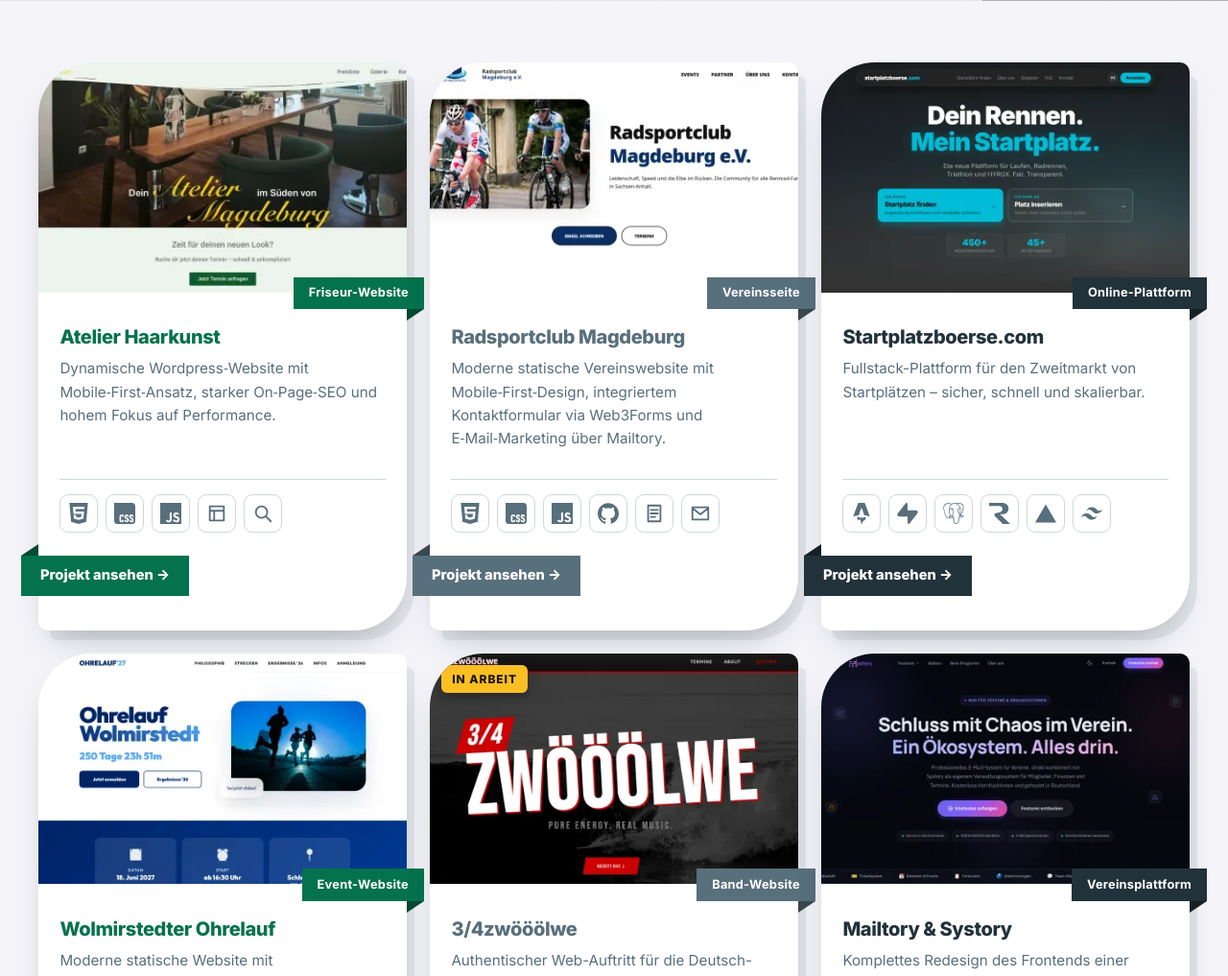
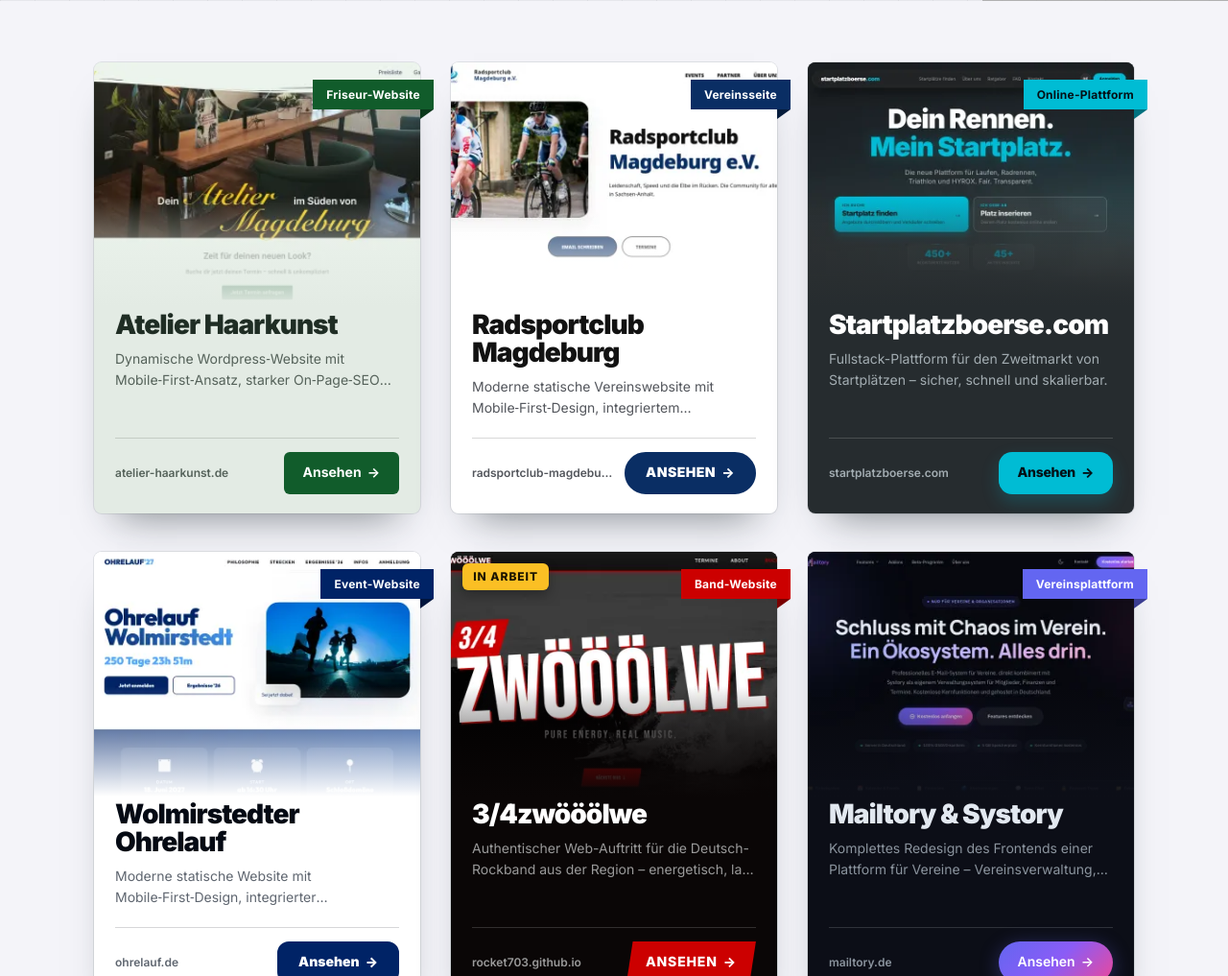
Before and after one commit to rocket703/rdesign, an Astro site: page /projekte in a window 1280 px wide. Shown: the part 513-1530 px from the top of the page at 96% size. Built offline with nearby package versions, Linux system fonts and the light colour scheme; Astro itself is replaced by a stand-in of ours; grey boxes are pictures that could not be loaded; a web font is replaced by a local one.

Commit message:
Projektkarte als Plakat mit festen Maßen (340 × 470), Farben und Button je Projekt

```diff
--- a/src/components/ProjectCard.astro
+++ b/src/components/ProjectCard.astro
@@ -1,40 +1,74 @@
 ---
 // src/components/ProjectCard.astro
+// Projektkarte „Plakat“: feste Maße (340 × 470 px), überall gleich – Startseite, Projekte-Seite, Handy.
+// Screenshot randlos oben, darunter großer Titel; Farben, Band und Button im Stil der Projektseite.
+// Die Werte kommen aus `theme` im Projekt (src/content/projects/*.md).
+import type { CollectionEntry } from 'astro:content';
 import { responsiveImage } from '../lib/images';
-import TechIcons from './TechIcons.astro';
 import { isInProgress } from '../lib/project-status';
+
+type Theme = NonNullable<CollectionEntry<'projects'>['data']['theme']>;
 
 interface Props {
   title: string;
   description: string;
   image: string;
-  tags: string[];
   id: string;
+  /** Adresse der Projektseite – unten in der Karte als Domain */
+  url?: string;
   headingLevel?: 2 | 3;
   status?: string;
   /** Projektart für das Band (z. B. „Vereinsseite“) */
   category?: string;
-  /** Position in der Liste – bestimmt die Kartenfarbe */
-  accent?: number;
+  /** Farben und Button-Stil der Projektseite */
+  theme?: Theme;
 }
 
-const { title, description, image, tags, id, headingLevel = 3, status = 'online', category, accent = 0 } = Astro.props;
+const { title, description, image, id, url, headingLevel = 3, status = 'online', category, theme } = Astro.props;
 const inProgress = isInProgress(status);
 const media = responsiveImage(image, 800);
-const accents = ['var(--c-turf)', 'var(--c-slate)', 'var(--c-deep)'];
-const color = accents[accent % accents.length];
-// mobil zeigt die Karte nur die ersten Technik-Icons in einer Reihe, der Rest als „+N“
-const TECH_MOBILE = 4;
-const techMore = tags.length - TECH_MOBILE;
+
+let domain = '';
+try {
+  domain = url ? new URL(url).hostname.replace(/^www\./, '') : '';
+} catch {
+  domain = '';
+}
+
+// ohne eigenes Theme: dunkle Karte in den Farben von r³webdesign
+const t: Theme = theme ?? {
+  bg: '#1a262c',
+  text: '#ffffff',
+  muted: '#c3ccd0',
+  accent: '#04724d',
+  accentText: '#ffffff',
+  button: { bg: '#04724d', text: '#ffffff', border: 'none', radius: '8px', transform: 'none', weight: 700, tracking: 'normal', shadow: 'none', clip: 'none' },
+};
+const vars = [
+  `--pc-bg: ${t.bg}`,
+  `--pc-text: ${t.text}`,
+  `--pc-muted: ${t.muted}`,
+  `--pc-accent: ${t.accent}`,
+  `--pc-accent-text: ${t.accentText}`,
+  `--pc-btn-bg: ${t.button.bg}`,
+  `--pc-btn-text: ${t.button.text}`,
+  `--pc-btn-border: ${t.button.border}`,
+  `--pc-btn-radius: ${t.button.radius}`,
+  `--pc-btn-transform: ${t.button.transform}`,
+  `--pc-btn-weight: ${t.button.weight}`,
+  `--pc-btn-tracking: ${t.button.tracking}`,
+  `--pc-btn-shadow: ${t.button.shadow}`,
+  `--pc-btn-clip: ${t.button.clip}`,
+].join('; ');
 ---
 
-<a class="project-card autoShow" href={`/projekte/${id}/`} style={`--card: ${color}`}>
+<a class="project-card autoShow" href={`/projekte/${id}/`} style={vars}>
   <div class="project-card__media">
     {inProgress && <span class="status-badge-wip status-badge-wip--card">In Arbeit</span>}
     <img
       src={media.src}
       srcset={media.srcset}
-      sizes="(max-width: 699px) calc(100vw - 3rem), (max-width: 1100px) 50vw, 380px"
+      sizes="340px"
       width={media.width ?? 800}
       height={media.height ?? 450}
       alt={`Vorschau von ${title}`}
@@ -48,52 +82,51 @@ const techMore = tags.length - TECH_MOBILE;
       ? <h2 class="project-card__title">{title}</h2>
       : <h3 class="project-card__title">{title}</h3>}
     <p class="project-card__text">{description}</p>
-    <div class="project-card__techrow">
-      <TechIcons tags={tags} class="project-card__tech" />
-      {techMore > 0 && <span class="project-card__more" aria-hidden="true">+{techMore}</span>}
+    <div class="project-card__foot">
+      {domain && <span class="project-card__domain">{domain}</span>}
+      <span class="project-card__cta">Ansehen <span aria-hidden="true">→</span></span>
     </div>
   </div>
-  <span class="project-card__cta">Projekt ansehen <span aria-hidden="true">→</span></span>
 </a>
 
 <style>
-  /* Karte mit asymmetrischen Ecken und Bändern, die über den Rand ragen */
+  /* feste Maße: Breite aus dem Raster bzw. der Wischleiste (höchstens 340 px), Höhe immer 470 px */
   .project-card {
-    --card: var(--c-turf);
-    --r-big: 56px;
-    --r-small: 10px;
     position: relative;
     display: flex;
     flex-direction: column;
-    height: 100%;
-    border-radius: var(--r-big) var(--r-small) var(--r-big) var(--r-small);
+    width: 100%;
+    max-width: 340px;
+    height: 470px;
+    border-radius: 8px;
     text-decoration: none;
-    color: var(--c-ink);
-    background: #ffffff;
+    color: var(--pc-text);
+    background: var(--pc-bg);
     box-shadow:
-      10px 12px 0 -2px rgba(34, 50, 58, 0.08),
-      0 18px 36px -16px rgba(34, 50, 58, 0.35);
+      0 0 0 1px rgba(27, 38, 44, 0.1),
+      0 26px 40px -24px rgba(27, 38, 44, 0.55);
     transition: transform 0.3s ease, box-shadow 0.3s ease;
   }
 
   .project-card:hover {
     transform: translateY(-5px);
     box-shadow:
-      12px 16px 0 -2px rgba(34, 50, 58, 0.1),
-      0 26px 44px -18px rgba(34, 50, 58, 0.45);
+      0 0 0 1px rgba(27, 38, 44, 0.1),
+      0 32px 48px -24px rgba(27, 38, 44, 0.6);
   }
 
   .project-card:focus-visible {
-    outline: 3px solid var(--card);
+    outline: 3px solid var(--pc-accent);
     outline-offset: 6px;
   }
 
+  /* Screenshot randlos über die obere Hälfte, unten in die Kartenfarbe auslaufend */
   .project-card__media {
     position: relative;
+    flex: none;
+    height: 255px;
     overflow: hidden;
-    aspect-ratio: 16 / 10;
-    border-radius: var(--r-big) var(--r-small) 0 0;
-    background: var(--c-bg);
+    border-radius: 8px 8px 0 0;
   }
 
   .project-card__media img {
@@ -105,21 +138,29 @@ const techMore = tags.length - TECH_MOBILE;
     transition: transform 0.5s cubic-bezier(0.2, 1, 0.3, 1);
   }
 
+  .project-card__media::after {
+    content: '';
+    position: absolute;
+    inset: 0;
+    background: linear-gradient(180deg, transparent 55%, var(--pc-bg) 100%);
+  }
+
   .project-card:hover .project-card__media img {
     transform: scale(1.04);
   }
 
-  /* Band rechts mit umgeknickter Ecke */
+  /* Band oben rechts mit umgeknickter Ecke */
   .project-card__tag {
-    position: relative;
-    align-self: flex-end;
-    margin: -1rem -18px 0 0;
-    padding: 0.4rem 1rem;
-    font-size: 0.8rem;
+    position: absolute;
+    top: 18px;
+    right: -14px;
+    z-index: 2;
+    padding: 6px 14px;
+    font-size: 0.75rem;
     font-weight: 700;
     letter-spacing: 0.02em;
-    color: #ffffff;
-    background: var(--card);
+    color: var(--pc-accent-text);
+    background: var(--pc-accent);
   }
 
   .project-card__tag::after {
@@ -127,131 +168,84 @@ const techMore = tags.length - TECH_MOBILE;
     position: absolute;
     top: 100%;
     right: 0;
-    border-top: 12px solid var(--card);
-    border-right: 18px solid transparent;
-    filter: brightness(0.65);
+    border-top: 10px solid var(--pc-accent);
+    border-right: 14px solid transparent;
+    filter: brightness(0.6);
   }
 
   .project-card__body {
+    position: relative;
+    z-index: 1;
     display: flex;
     flex: 1;
     flex-direction: column;
-    padding: 1.1rem 1.4rem 1rem;
+    min-height: 0;
+    padding: 4px 22px 20px;
   }
 
   .project-card__title {
-    margin: 0 0 0.5rem;
-    font-size: 1.25rem;
-    font-weight: 800;
-    letter-spacing: -0.02em;
-    line-height: 1.25;
-    color: var(--card);
+    margin: 0;
+    font-size: 1.75rem;
+    font-weight: 900;
+    line-height: 1.05;
+    letter-spacing: -0.035em;
+    color: var(--pc-text);
+    text-wrap: balance;
   }
 
   .project-card__text {
-    flex: 1;
-    margin: 0 0 1rem;
-    font-size: 0.95rem;
-    line-height: 1.6;
-    color: var(--c-slate);
+    margin: 10px 0 14px;
+    display: -webkit-box;
+    -webkit-box-orient: vertical;
+    -webkit-line-clamp: 2;
+    line-clamp: 2;
+    overflow: hidden;
+    font-size: 0.875rem;
+    line-height: 1.55;
+    color: var(--pc-muted);
   }
 
-  .project-card__techrow {
-    margin-top: 0.85rem;
+  /* Adresse und Button unten in einer Zeile */
+  .project-card__foot {
     display: flex;
-    align-items: flex-start;
-    gap: 0.5rem;
-    padding-top: 0.9rem;
-    border-top: 1px solid var(--c-line);
+    align-items: center;
+    justify-content: space-between;
+    gap: 12px;
+    margin-top: auto;
+    padding-top: 14px;
+    border-top: 1px solid color-mix(in srgb, var(--pc-text) 16%, transparent);
   }
 
-  .project-card :global(.project-card__tech) {
-    --tech-icon-bg: transparent;
-    --tech-icon-border: var(--c-line);
-    --tech-icon-color: var(--c-slate);
+  .project-card__domain {
     min-width: 0;
+    overflow: hidden;
+    font-size: 0.75rem;
+    font-weight: 600;
+    white-space: nowrap;
+    text-overflow: ellipsis;
+    color: var(--pc-muted);
   }
 
-  .project-card__more {
-    display: none;
-    place-items: center;
+  /* Button im Stil der Projektseite (Farbe, Rundung, Rahmen, Schreibweise) */
+  .project-card__cta {
     flex: none;
-    min-width: 2.5rem;
-    height: 2.5rem;
-    padding: 0 0.5rem;
-    border-radius: 9px;
-    font-size: 0.8rem;
-    font-weight: 800;
-    color: var(--c-slate);
-    border: 1px dashed var(--c-line);
-  }
-
-  /* Mobil (Wischleisten): Karte kompakter, damit sie ganz auf den Bildschirm passt –
-     flacheres Vorschaubild, Text max. 3 Zeilen, Technik in einer Reihe */
-  @media (max-width: 819px) {
-    .project-card__media {
-      aspect-ratio: 16 / 9;
-    }
-
-    .project-card__body {
-      padding: 1rem 1.25rem 0.75rem;
-    }
-
-    .project-card__title {
-      font-size: 1.15rem;
-    }
-
-    .project-card__text {
-      /* nicht strecken, sonst greift die 3-Zeilen-Begrenzung nicht; Rest füllt der Platz darunter */
-      flex: none;
-      margin-bottom: auto;
-      display: -webkit-box;
-      -webkit-box-orient: vertical;
-      -webkit-line-clamp: 3;
-      line-clamp: 3;
-      overflow: hidden;
-      font-size: 0.92rem;
-      line-height: 1.55;
-    }
-
-    .project-card :global(.project-card__tech) {
-      flex-wrap: nowrap;
-      overflow: hidden;
-    }
-
-    .project-card :global(.project-card__tech .tech-icons__item:nth-child(n + 5)) {
-      display: none;
-    }
-
-    .project-card__more {
-      display: grid;
-    }
-
-    .project-card__cta {
-      margin: 0.25rem 0 1.5rem -18px;
-    }
-  }
-
-  /* Band unten links mit umgeknickter Ecke */
-  .project-card__cta {
-    position: relative;
-    align-self: flex-start;
-    margin: 0.5rem 0 2.25rem -18px;
-    padding: 0.6rem 1.25rem;
-    font-size: 0.92rem;
-    font-weight: 800;
-    color: #ffffff;
-    background: var(--card);
-  }
-
-  .project-card__cta::before {
-    content: '';
-    position: absolute;
-    bottom: 100%;
-    left: 0;
-    border-bottom: 12px solid var(--card);
-    border-left: 18px solid transparent;
-    filter: brightness(0.65);
+    display: inline-flex;
+    align-items: center;
+    justify-content: center;
+    gap: 6px;
+    min-height: 44px;
+    margin-left: auto;
+    padding: 0 20px;
+    border: var(--pc-btn-border);
+    border-radius: var(--pc-btn-radius);
+    clip-path: var(--pc-btn-clip);
+    font-size: 0.875rem;
+    font-weight: var(--pc-btn-weight);
+    letter-spacing: var(--pc-btn-tracking);
+    text-transform: var(--pc-btn-transform);
+    color: var(--pc-btn-text);
+    background: var(--pc-btn-bg);
+    box-shadow: var(--pc-btn-shadow);
   }
 
   .project-card__cta span {
--- a/src/content.config.ts
+++ b/src/content.config.ts
@@ -21,6 +21,27 @@ const projects = defineCollection({
     relatedOffer: z.string().optional(),
     /** Projektart für das Band auf der Projektkarte (z. B. „Vereinsseite“) */
     category: z.string().optional(),
+    /** Farben und Button-Stil der Projektseite – die Projektkarte wird eine kleine Version davon */
+    theme: z
+      .object({
+        bg: z.string(),
+        text: z.string(),
+        muted: z.string(),
+        accent: z.string(),
+        accentText: z.string().default('#ffffff'),
+        button: z.object({
+          bg: z.string(),
+          text: z.string(),
+          border: z.string().default('none'),
+          radius: z.string().default('8px'),
+          transform: z.string().default('none'),
+          weight: z.number().default(700),
+          tracking: z.string().default('normal'),
+          shadow: z.string().default('none'),
+          clip: z.string().default('none'),
+        }),
+      })
+      .optional(),
   }),
 });
 
--- a/src/content/projects/atelier-haarkunst.md
+++ b/src/content/projects/atelier-haarkunst.md
@@ -15,6 +15,14 @@ tasks:
   - "SEO (Meta‑Tags, semantische Struktur, Open Graph)."
   - "Performance‑Tuning."
   - "Barrierefreiheit."
+# Farben der aktuellen Live-Seite (Screenshot); nach dem Redesign: Creme #f3f0e8, Gold-Button #c9a227
+theme:
+  bg: "#e3ebe4"
+  text: "#1f2d24"
+  muted: "#55625a"
+  accent: "#115c2b"
+  accentText: "#ffffff"
+  button: { bg: "#115c2b", text: "#ffffff", radius: "6px", weight: 700 }
 ---
 
 Für **Atelier Haarkunst**, einen modernen Friseursalon, wurde eine WordPress-Website mit selbstgecodeten Komponenten erstellt: dynamische Preis-Module, Touch-optimierte Service-Navigation, responsive Bildergalerie und vollständiger lokaler SEO-Optimierung.
--- a/src/content/projects/ohrelauf.md
+++ b/src/content/projects/ohrelauf.md
@@ -20,6 +20,13 @@ tasks:
   - "Bild‑Optimierung (WebP‑Format) für maximale Ladegeschwindigkeit."
   - "SEO‑Optimierung (Meta‑Tags, strukturierte Daten, Open Graph)."
   - "GitHub Pages Hosting für kostenlose, sichere und blitzschnelle Auslieferung."
+theme:
+  bg: "#ffffff"
+  text: "#050a14"
+  muted: "#5f6670"
+  accent: "#002366"
+  accentText: "#ffffff"
+  button: { bg: "#002366", text: "#ffffff", border: "2px solid #002366", radius: "12px", weight: 900 }
 ---
 
 Mit dem **Wolmirstedter Ohrelauf**, einem regionalen Spendenlauf, verbindet mich eine lange Geschichte: 2020/2021 habe ich die damalige WordPress‑Seite betreut. Diese wurde später eingestellt, danach lief der Auftritt eine Zeit lang über Google Sites. Mit dem Redesign ist nun eine **moderne statische Website** entstanden, die die Google‑Sites‑Lösung komplett ersetzt. Die neue Webseite setzt auf ein schlankes HTML/CSS/JavaScript‑Stack und wird statisch über GitHub gehostet – das Ergebnis: blitzschnelle Ladezeiten, höchste Zuverlässigkeit und null Abhängigkeiten von CMS‑Systemen.
--- a/src/content/projects/radsportclub-magdeburg.md
+++ b/src/content/projects/radsportclub-magdeburg.md
@@ -18,6 +18,13 @@ tasks:
   - "GitHub Pages Hosting für kostenlose, sichere und blitzschnelle Auslieferung."
   - "SEO‑Optimierung (Meta‑Tags, semantische Struktur, Open Graph)."
   - "Bild‑Optimierung (WebP‑Format) für maximale Ladegeschwindigkeit."
+theme:
+  bg: "#ffffff"
+  text: "#121212"
+  muted: "#53565c"
+  accent: "#0a2e64"
+  accentText: "#ffffff"
+  button: { bg: "#0a2e64", text: "#ffffff", border: "2px solid #0a2e64", radius: "999px", transform: "uppercase", weight: 850, tracking: "0.035em" }
 ---
 Für den **Radsportclub Magdeburg** wurde eine moderne statische Vereinswebsite entwickelt, die den Verein professionell im Netz präsentiert. Das schlanke HTML/CSS/JavaScript‑Stack sorgt für blitzschnelle Ladezeiten und höchste Zuverlässigkeit – ganz ohne CMS oder serverseitige Abhängigkeiten.
 
--- a/src/pages/index.astro
+++ b/src/pages/index.astro
@@ -182,11 +182,11 @@ const featuredProjects = featuredSlugs
         {featuredProjects.map((project, index) => (
           <ProjectCard
             category={project.data.category}
-            accent={index}
+            theme={project.data.theme}
             title={project.data.title}
             description={project.data.subtitle}
             image={project.data.image}
-            tags={project.data.techStack}
+            url={project.data.customerUrl}
             id={projectSlug(project)}
             status={project.data.status}
           />
--- a/src/pages/projekte/index.astro
+++ b/src/pages/projekte/index.astro
@@ -49,11 +49,11 @@ const projectListItems: ProjectListItem[] = sortedProjects.map((project) => ({
       {sortedProjects.map((project, index) => (
         <ProjectCard
           category={project.data.category}
-          accent={index}
+          theme={project.data.theme}
           title={project.data.title}
           description={project.data.subtitle}
           image={project.data.image}
-          tags={project.data.techStack}
+          url={project.data.customerUrl}
           id={projectSlug(project)}
           headingLevel={2}
           status={project.data.status}
@@ -70,9 +70,12 @@ const projectListItems: ProjectListItem[] = sortedProjects.map((project) => ({
 </BaseLayout>
 
 <style>
+  /* Projektkarten haben feste Maße (340 × 470 px): Spalten genau so breit, mittig */
   .portfolio-grid {
+    grid-template-columns: repeat(auto-fit, 340px);
+    justify-content: center;
     margin-top: 0;
-    gap: 1.5rem;
+    gap: 2.5rem 2rem;
   }
 
   .portfolio-carousel {
@@ -102,8 +105,6 @@ const projectListItems: ProjectListItem[] = sortedProjects.map((project) => ({
     .portfolio-grid > :global(*) {
       flex: 0 0 var(--swipe-card);
       min-width: 0;
-      height: auto;
-      align-self: stretch;
       scroll-snap-align: center;
     }
 
--- a/src/styles/home-story.css
+++ b/src/styles/home-story.css
@@ -346,24 +346,13 @@
 /* Referenzen: Raster der Karten (mobil Wischleiste, siehe home-world.css) */
 .card-grid {
   display: grid;
-  grid-template-columns: 1fr;
-  gap: 3rem;
+  /* Projektkarten haben feste Maße: Spalten genau so breit, mittig */
+  grid-template-columns: repeat(auto-fit, 340px);
+  justify-content: center;
+  gap: 2.5rem 2rem;
   max-width: 1200px;
   margin: 0 auto;
   padding: 0 1.5rem;
-}
-
-@media (min-width: 768px) {
-  .card-grid {
-    grid-template-columns: repeat(2, 1fr);
-    padding: 0;
-  }
-}
-
-@media (min-width: 1024px) {
-  .card-grid {
-    grid-template-columns: repeat(3, 1fr);
-  }
 }
 
 .projects-more {
--- a/src/styles/home-world.css
+++ b/src/styles/home-world.css
@@ -487,9 +487,6 @@
   .home-world .projects--clean .card-grid--clean > * {
     flex: 0 0 var(--swipe-card);
     min-width: 0;
-    /* height: 100% der Karte verhindert sonst das Strecken – alle Karten gleich hoch */
-    height: auto;
-    align-self: stretch;
     scroll-snap-align: center;
   }
 
--- a/src/styles/style.css
+++ b/src/styles/style.css
@@ -1,8 +1,9 @@
 /* ====================== Design tokens ====================== */
 :root {
   --accent-lime: #b8dbd9; /* Highlight 2 (Gold) – Name historisch */
-  /* einheitliche Kartenbreite in allen mobilen Wischleisten */
-  --swipe-card: min(80vw, 21rem);
+  /* einheitliche Kartenbreite in allen mobilen Wischleisten – so breit wie die Projektkarte (340 px),
+     auf schmalen Handys mit 24 px Rand links und rechts */
+  --swipe-card: min(340px, calc(100vw - 48px));
 }
 
 /* ====================== Reset & Basis ====================== */
```
Also changed, not shown: src/content/projects/3viertel12.md (+7 -0 lines), src/content/projects/mailtory-systory.md (+7 -0 lines), src/content/projects/startplatzboerse.md (+7 -0 lines).
